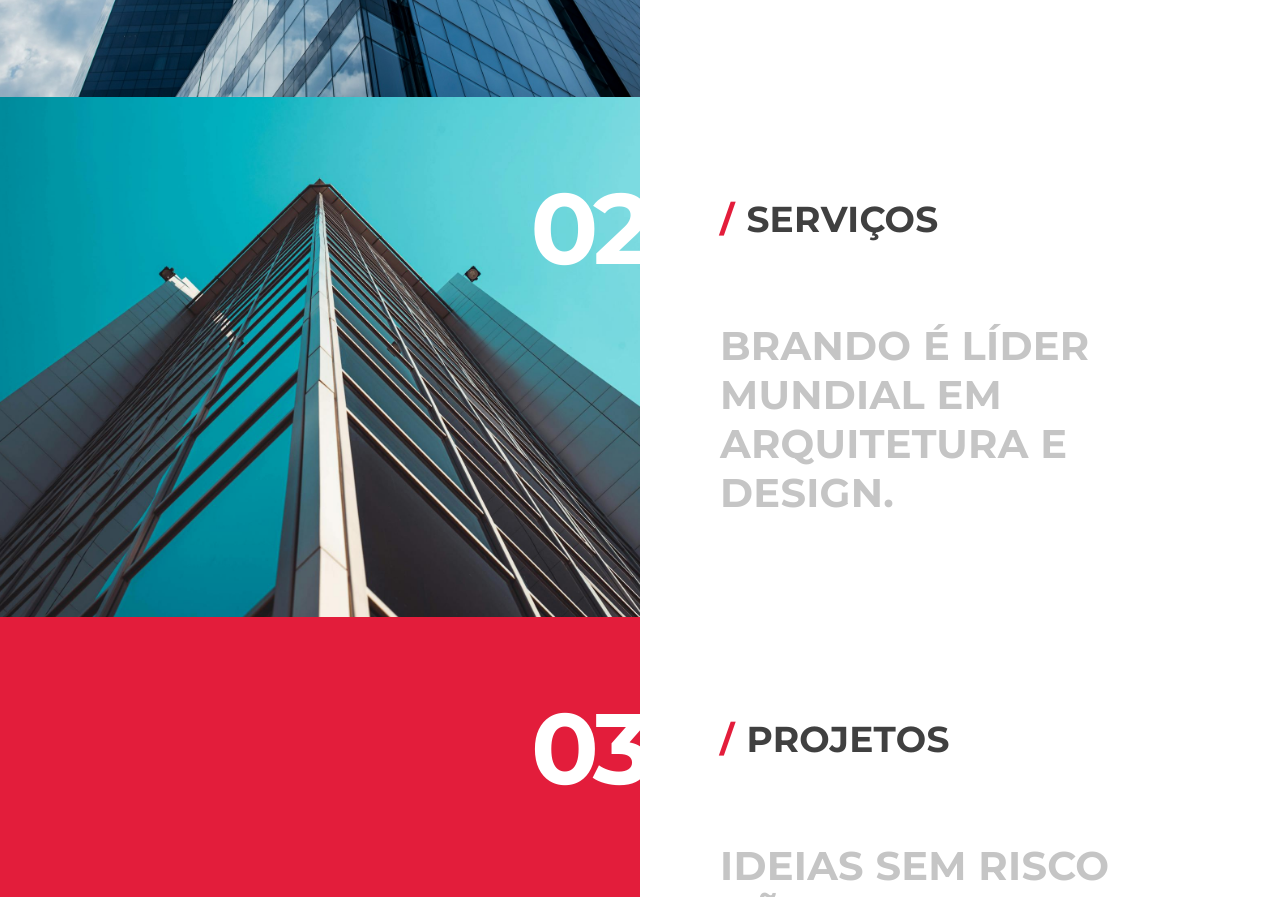
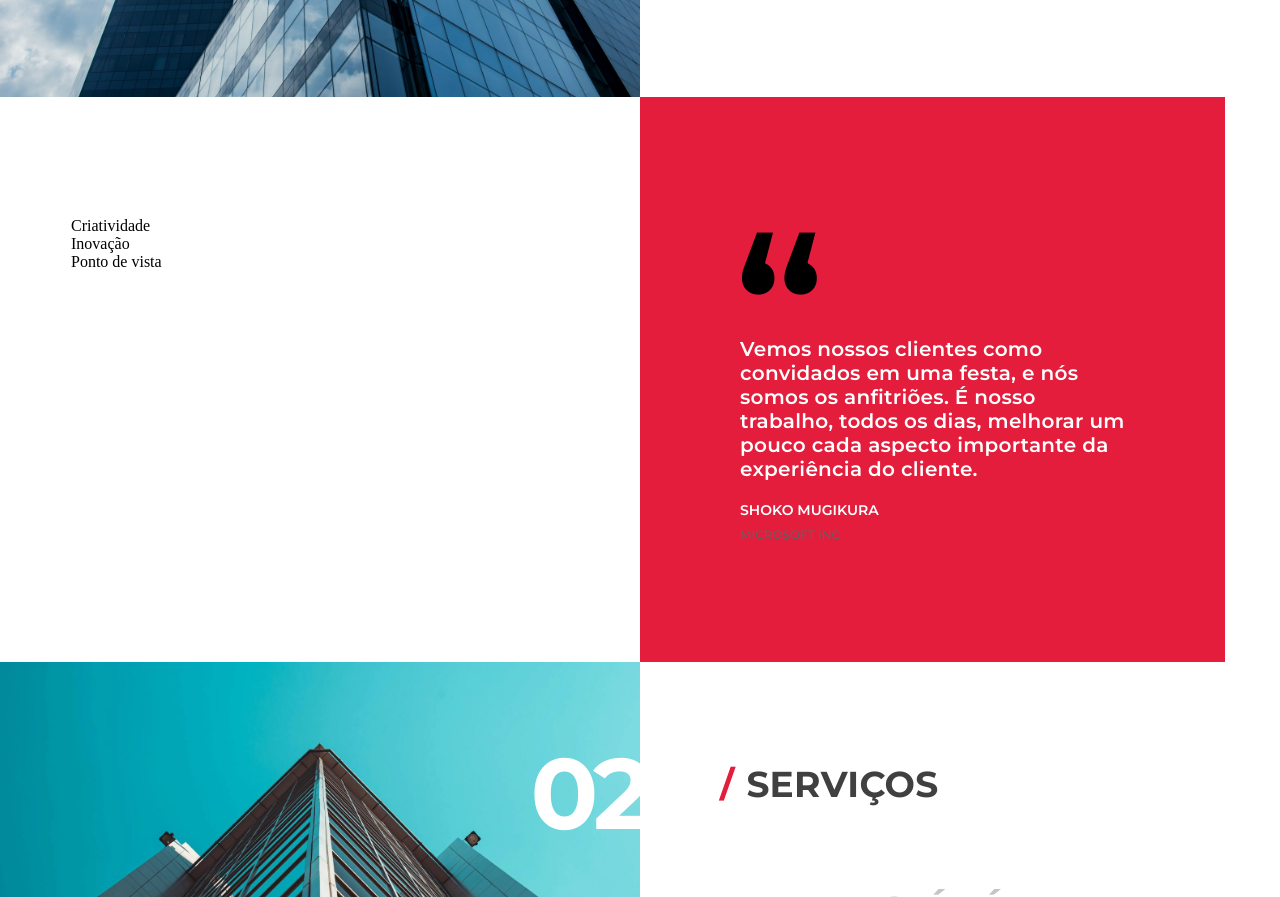
Before and after one commit to ifatinha/brando-architecture, a website with bundled scripts: page main.html in a window 1280 px wide. Shown: the part 1223-2120 px from the top of the page. Built offline with nearby package versions, Linux system fonts and the light colour scheme.

Commit message:
section quote

```diff
--- a/assets/sass/components/_components.scss
+++ b/assets/sass/components/_components.scss
@@ -2,3 +2,4 @@
 @use "modal";
 @use "buttons";
 @use "carousel";
+@use "quote";
--- /dev/null
+++ b/assets/sass/components/_quote.scss
@@ -0,0 +1,54 @@
+@use "../global/colors";
+@use "../global/typography";
+@use "../global/placeholders"as *;
+@use "../util/queries";
+
+.quote {
+    width: 100%;
+
+    &__icon {
+        height       : 80px;
+        margin-bottom: 40px;
+        position     : relative;
+        width        : 80px;
+
+        &::after {
+            @include typography.font(200);
+            content    : "“";
+            color      : map-get($map: colors.$theme-color, $key: absolute-black);
+            display    : block;
+            font-weight: 600;
+            left       : -6px;
+            position   : absolute;
+            text-align : center;
+            top        : -30px;
+        }
+    }
+
+    &__description {
+        @include typography.font(20);
+        color         : map-get($map: colors.$theme-color, $key: pure-white);
+        font-weight   : 600;
+        letter-spacing: 0.26px;
+        margin-bottom : 40px;
+        margin-bottom : 20px;
+        position      : relative;
+    }
+
+    &__author {
+        @include typography.font(14);
+        @extend %uppercase;
+        color        : map-get($map: colors.$theme-color, $key: pure-white);
+        display      : block;
+        font-weight  : 600;
+        margin-bottom: 8px;
+    }
+
+    &__enterprise {
+        @include typography.font(12);
+        @extend %uppercase;
+        color      : map-get($map: colors.$theme-color, $key: charcoal);
+        display    : block;
+        font-weight: 500;
+    }
+}
--- a/assets/sass/global/_generics.scss
+++ b/assets/sass/global/_generics.scss
@@ -1,9 +1,10 @@
 @use "../global/colors";
 @use "../global/mixins";
+@use "../util/queries";
 
 .container {
    margin   : 0 auto;
-   max-width: 1200px;
+   max-width: 1170px;
    width    : 100%;
 }
 
--- a/assets/sass/global/_typography.scss
+++ b/assets/sass/global/_typography.scss
@@ -9,14 +9,17 @@ sans-serif;
    @return math.div($pixel, $context) * 1rem;
 }
 
-$typography-sizes: (12:rem(12),
+$typography-sizes: (
+   12:rem(12),
    14:rem(14),
    16:rem(16),
    20:rem(20),
    36:rem(36),
    40:rem(40),
    80:rem(80),
-   100:rem(100));
+   100:rem(100),
+   200:rem(200)
+   );
 
 @mixin font($size) {
    font-family: $font-01, sans-serif;
@@ -28,7 +31,9 @@ $typography-sizes: (12:rem(12),
    @else {
       @warn "Size #{$size}px não está definido em $typography-sizes."
    }
-};
+}
+
+;
 
 @mixin pixel-to-rem($size) {
    font-size: rem($size);
--- /dev/null
+++ b/assets/sass/layouts/_container.scss
@@ -0,0 +1,50 @@
+@use "../global/colors";
+@use "../global/mixins";
+@use "../util/queries";
+
+.container {
+    width: 100%;
+
+    &__row {
+        @include mixins.grid(1fr 1fr);
+
+        @include queries.devices-t-and-m() {
+            grid-template-columns: 1fr;
+        }
+    }
+
+    &__column {
+        padding-bottom: 120px;
+        padding-top   : 120px;
+
+        @include queries.devices(t) {
+            padding-bottom: 60px;
+            padding-top   : 60px;
+        }
+
+        @include queries.devices(m) {
+            padding-bottom: 40px;
+            padding-top   : 40px;
+        }
+
+        &:nth-child(1) {
+            padding-left : 16px;
+            padding-right: 16px;
+        }
+
+        &:nth-child(2) {
+            padding-left : 100px;
+            padding-right: 100px;
+
+            @include queries.devices(t) {
+                padding-left : 40px;
+                padding-right: 40px;
+            }
+
+            @include queries.devices(m) {
+                padding-left : 16px;
+                padding-right: 16px;
+            }
+        }
+    }
+}
--- a/assets/sass/layouts/_layouts.scss
+++ b/assets/sass/layouts/_layouts.scss
@@ -1,2 +1,3 @@
 @use "header";
 @use "section";
+@use "container";
--- a/main.html
+++ b/main.html
@@ -111,6 +111,29 @@
         </div>
     </section>
 
+    <section class="container">
+        <div class="container__row">
+            <div class="container__column">
+                <ul class="">
+                    <li><a href="#">Criatividade</a></li>
+                    <li><a href="#">Inovação</a></li>
+                    <li><a href="#">Ponto de vista</a></li>
+                </ul>
+            </div>
+            <div class="bg-color container__column">
+                <div class="quote">
+                    <div class="quote__icon"></div>
+                    <p class="quote__description">Vemos nossos clientes como convidados em uma festa, e nós somos os
+                        anfitriões. É nosso trabalho, todos os dias, melhorar um pouco cada aspecto importante da
+                        experiência do cliente.
+                    </p>
+                    <span class="quote__author">Shoko Mugikura</span>
+                    <span class="quote__enterprise">Microsoft INC</span>
+                </div>
+            </div>
+        </div>
+    </section>
+
     <section class="section" id="service">
         <div class="section__image">
             <img src="./assets/images/service-section.jpg" alt="Imagem de prédios">
```
Also changed, not shown: assets/css/main.css, 1 other file.
